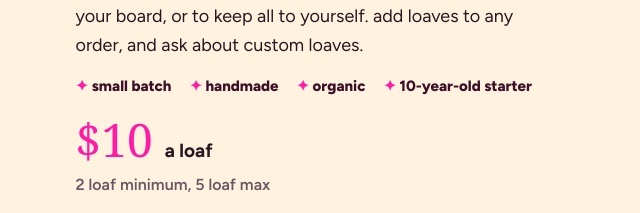
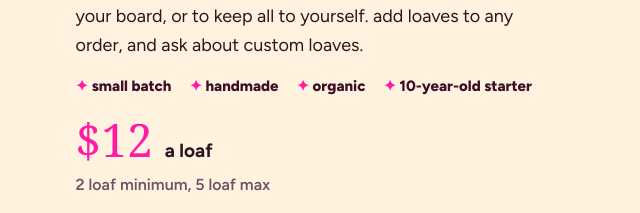
Before and after one commit to kendrahlee-portfolio/serving-cheese-, a plain HTML site: page index.html in a window 1280 px wide. Shown: the part 3308-3521 px from the top of the page, 499-1139 px from the left. Drawn offline with Linux system fonts and the light colour scheme; a web font is replaced by a local one.

Commit message:
Sourdough at $12 a loaf
Co-Authored-By: Claude Opus 5.5 <noreply@anthropic.com>
Claude-Session: https://claude.ai/code/session_016cFfSqV6WNyx4h2Wj78jvh

```diff
--- a/index.html
+++ b/index.html
@@ -107,7 +107,7 @@
           <h2 id="dough-title"><span class="sparkle">serving<i class="s1"><svg viewBox="0 0 24 24" aria-hidden="true"><path d="M12 0 C13 8 16 11 24 12 C16 13 13 16 12 24 C11 16 8 13 0 12 C8 11 11 8 12 0Z"/></svg></i><i class="s2"><svg viewBox="0 0 24 24" aria-hidden="true"><path d="M12 0 C13 8 16 11 24 12 C16 13 13 16 12 24 C11 16 8 13 0 12 C8 11 11 8 12 0Z"/></svg></i><i class="s3"><svg viewBox="0 0 24 24" aria-hidden="true"><path d="M12 0 C13 8 16 11 24 12 C16 13 13 16 12 24 C11 16 8 13 0 12 C8 11 11 8 12 0Z"/></svg></i></span> sourdough</h2>
           <p>small-batch, handmade sourdough baked by george from his organic, 10-year-old starter. made to go right next to your board, or to keep all to yourself. add loaves to any order, and ask about custom loaves.</p>
           <ul class="dough-facts"><li>small batch</li><li>handmade</li><li>organic</li><li>10-year-old starter</li></ul>
-          <div class="dough-price"><b>$10</b> a loaf <span>2 loaf minimum, 5 loaf max</span></div>
+          <div class="dough-price"><b>$12</b> a loaf <span>2 loaf minimum, 5 loaf max</span></div>
           <ul class="crusts" aria-label="loaf styles">
             <li>classic</li><li>whole wheat</li><li>poppy seed</li><li>sesame seed</li><li>rolled oat</li>
           </ul>
```
